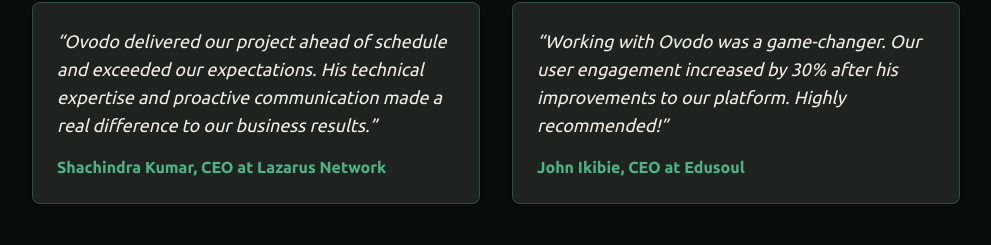
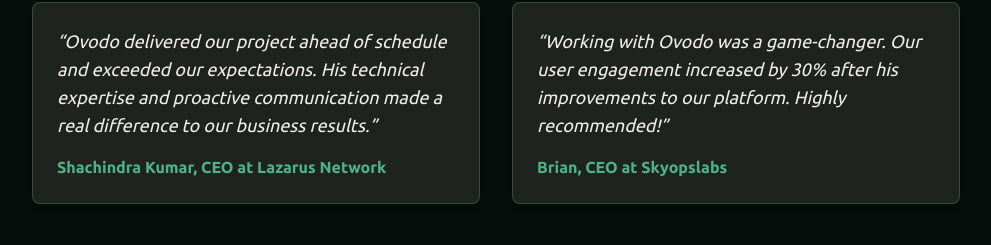
Before and after one commit to Ovodo/ovodo, a Next.js app: page / in a window 1280 px wide. Shown: the part 6381-6626 px from the top of the page, without its empty margins (144-1135 px from the left). Built offline with nearby package versions, Linux system fonts and the light colour scheme; a web font is replaced by a local one.

Commit message:
Update Testimonials.tsx

```diff
--- a/components/Testimonials.tsx
+++ b/components/Testimonials.tsx
@@ -8,7 +8,7 @@
       "Ovodo delivered our project ahead of schedule and exceeded our expectations. His technical expertise and proactive communication made a real difference to our business results.",
   },
   {
-    name: "John Ikibie, CEO at Edusoul",
+    name: "Brian, CEO at Skyopslabs",
     quote:
       "Working with Ovodo was a game-changer. Our user engagement increased by 30% after his improvements to our platform. Highly recommended!",
   },
```
